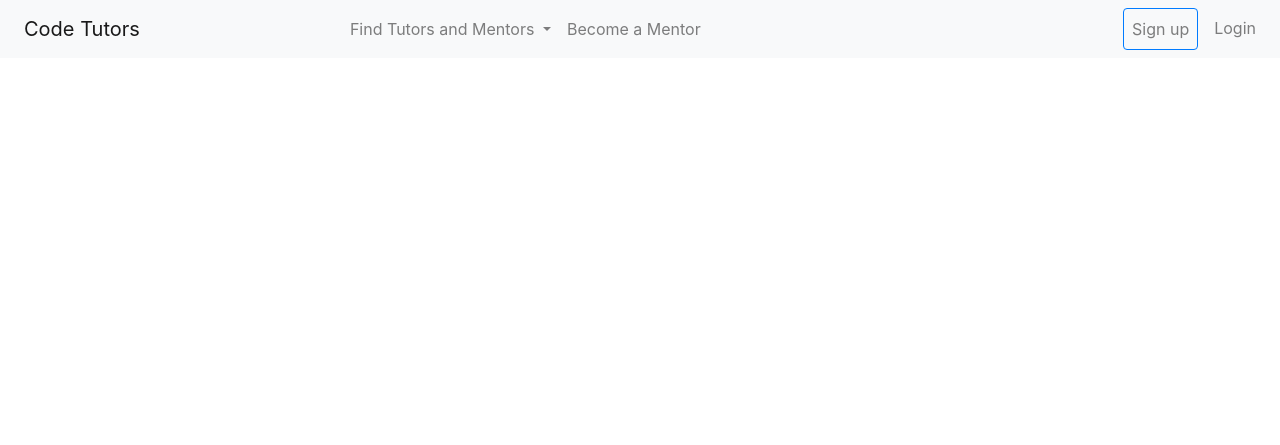
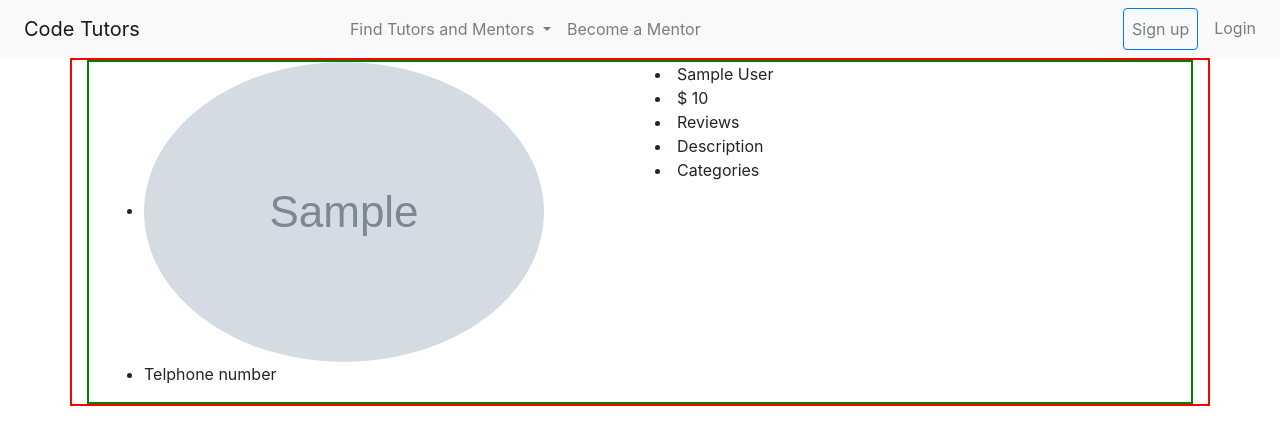
Before and after one commit to richardfogaca/codetutors, a Flask app: template app/templates/index.html in a window 1280 px wide. Shown: the top 445 px of the page. Run offline with Flask 2, Linux system fonts and the light colour scheme; the template is opened without the code that fills it: most values are stand-ins (such as "Sample title", 1, 10 or a date in 2020); grey boxes marked "Sample" are stand-in pictures; parts of the project's set-up code (start-up, migrations or seed data) failed here and were passed over; some libraries are stand-ins or nearby versions.

Commit message:
Index page rendering all tutors

```diff
--- a/app/routes.py
+++ b/app/routes.py
@@ -8,7 +8,7 @@ from werkzeug.utils import secure_filename
 from datetime import datetime
 from app import app, photos
 from app.models import *
-from app.utils import expand2square
+from app.utils import expand2square, row2dict
 from manage import db
 from .forms import LoginForm, RegistrationForm, EditProfileForm, UploadImageForm, ChangePasswordForm
 from PIL import Image
@@ -25,8 +25,23 @@ def before_request():
 @app.route('/')
 @app.route('/index')
 def index():
+    """
+    Shows all Tutors on the index page.
+    Data is a dictonary containing User and Tutor info, inside each there's a list containing
+    an instance of the respective class
+    """
     tutors = Tutors.query.all()
-    return render_template('index.html', title='Home Page', tutors=tutors)
+    result = db.session.query(Users, Tutors).join(Tutors).all()
+
+    data = {}
+    data['user'] = []
+    data['tutor'] = []
+
+    for i in range(len(result)):
+        data['user'].append(result[i][0])
+        data['tutor'].append(result[i][1])
+
+    return render_template('index.html', title='Home Page', data=data)
 
 @app.route('/login', methods=['GET', 'POST'])
 def login():
@@ -194,9 +209,16 @@ def follow_unfollow(tutor_id):
     return redirect(url_for('profile', tutor_id=tutor_id))
 
 
-@app.route('/is_following/<int:tutor_id>')
-def is_following(tutor_id):
-    """
-    Return if the current user is following the tutor
-    """
-    pass
+@app.route('/is_following/<int:user_id>/<int:tutor_id>')
+def is_following(user_id, tutor_id):
+    try:
+        user = Users.query.get(user_id)
+    except NoResultFound:
+        return jsonify(error="User not found", code=404)
+    try:
+        tutor = Tutors.query.get(tutor_id)
+    except NoResultFound:
+        return jsonify(error="Tutor not found", code=404)
+
+    is_following = user.is_following(tutor)
+    return jsonify(is_following=is_following)
--- a/app/templates/index.html
+++ b/app/templates/index.html
@@ -3,7 +3,40 @@
 {% block title %} {{ title }} {% endblock %}
 
 {% block content %}
-    {% if current_user.is_authenticated %}
+    {# {% if current_user.is_authenticated %}
     <h1>Hi, {{ current_user.first_name }}!</h1>
-    {% endif %}
+    {% endif %} #}
+
+<div class="profiles-container container" style="border: 2px solid red">
+
+{% for i in range(data|length) %}
+
+<div class="profile container" style="border: 2px solid green">
+        <div class="row">
+            <div class="col">
+            <ul>
+                {% if data['user'][i].profile_img %}
+                {# {% if row[0].profile_img %} #}
+                <li><img class="avatar" src="{{ url_for('display_image', filename=data['user'][i].profile_img) }}" alt="User thumbnail"></li>
+                {% else %}
+                <li><img class="avatar" src="{{ data['user'][i].avatar() }}" alt="User thumbnail"></li>
+                {% endif %}
+                {# <li><img src="{{ row[0].profile_img }}"></li> #}
+                <li>Telphone number</li>
+            </ul>
+            </div>
+            <div class="col">
+                <li>{{ data['user'][i].first_name }} {{ data['user'][i].last_name }}</li>
+                <li>$ {{ data['tutor'][i].price }}</li>
+                <li>Reviews</li>
+                <li>Description</li>
+                <li>Categories</li>
+            </div>
+        </div>
+    </div>
+
+{% endfor %}
+
+</div>
+
 {% endblock %}
```
Also changed, not shown: app/templates/profile.html (+4 -7 lines), app/utils.py (+7 -0 lines), static/js/main.js (+6 -34 lines).
